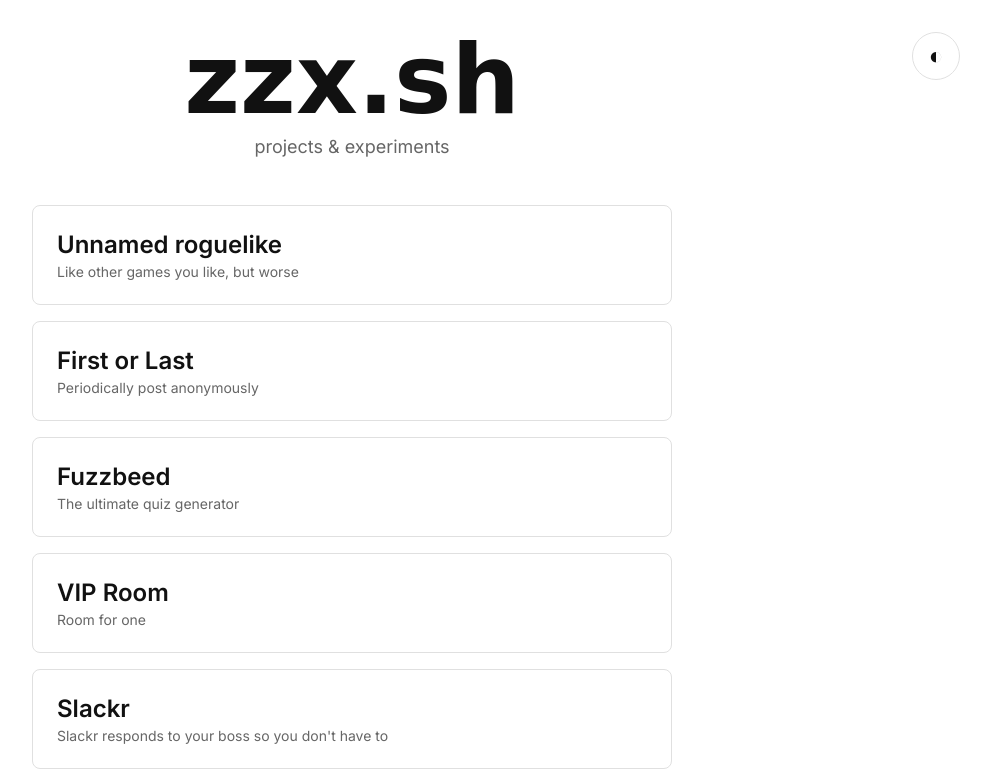
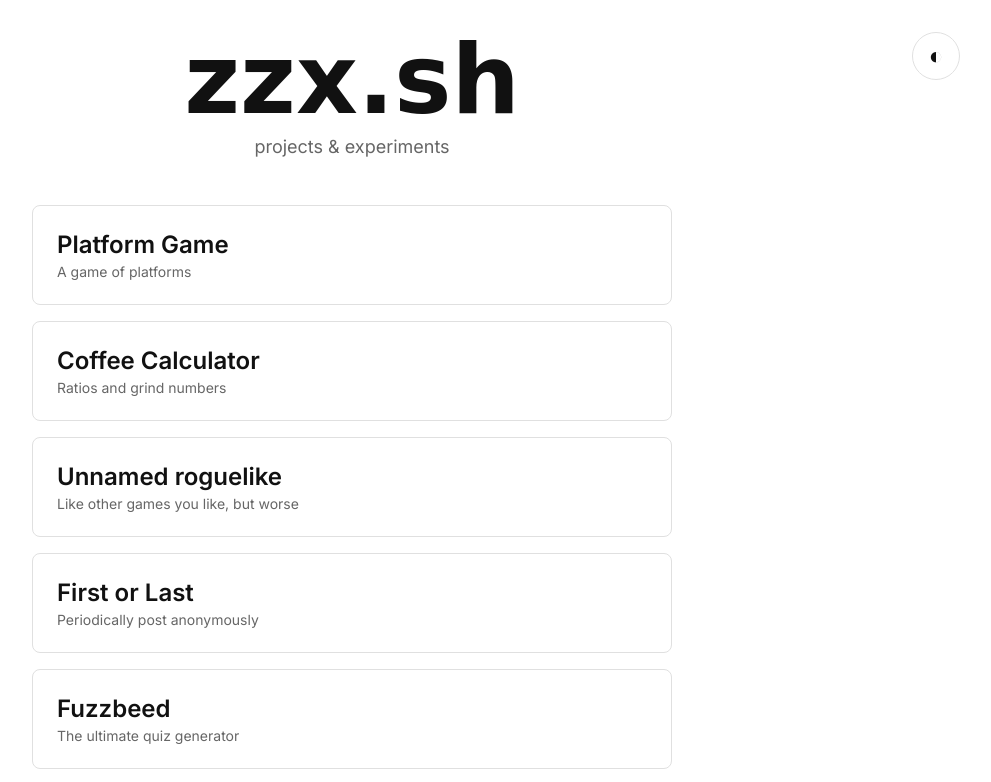
Before and after one commit to notnmeyer/zzx.sh-website, a plain HTML site: page site/index.html in a window 1280 px wide. Shown: the top 782 px of the page, without its empty margins (288-1279 px from the left). Drawn offline with Linux system fonts and the light colour scheme; a web font is replaced by a local one.

Commit message:
add coffee and platform game links

```diff
--- a/site/index.html
+++ b/site/index.html
@@ -19,6 +19,16 @@
         <p class="subtitle">projects & experiments</p>
 
         <nav class="links">
+            <a href="https://platform-game.zzx.sh" class="link-item">
+                <span class="link-name">Platform Game</span>
+                <span class="link-desc">A game of platforms</span>
+            </a>
+
+            <a href="https://coffee.zzx.sh" class="link-item">
+                <span class="link-name">Coffee Calculator</span>
+                <span class="link-desc">Ratios and grind numbers</span>
+            </a>
+
             <a href="https://roguelike-js.fly.dev" class="link-item">
                 <span class="link-name">Unnamed roguelike</span>
                 <span class="link-desc">Like other games you like, but worse</span>
```
